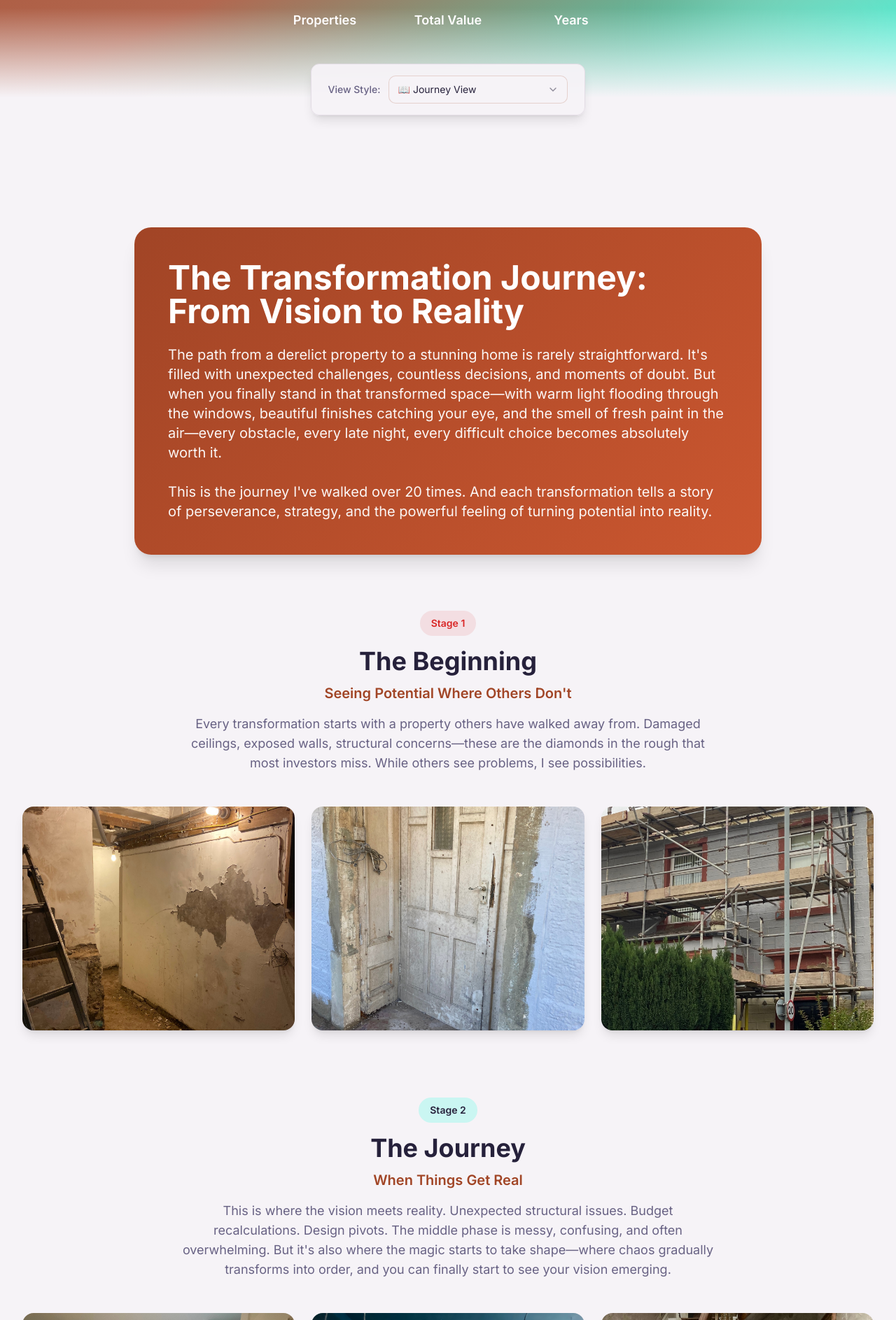
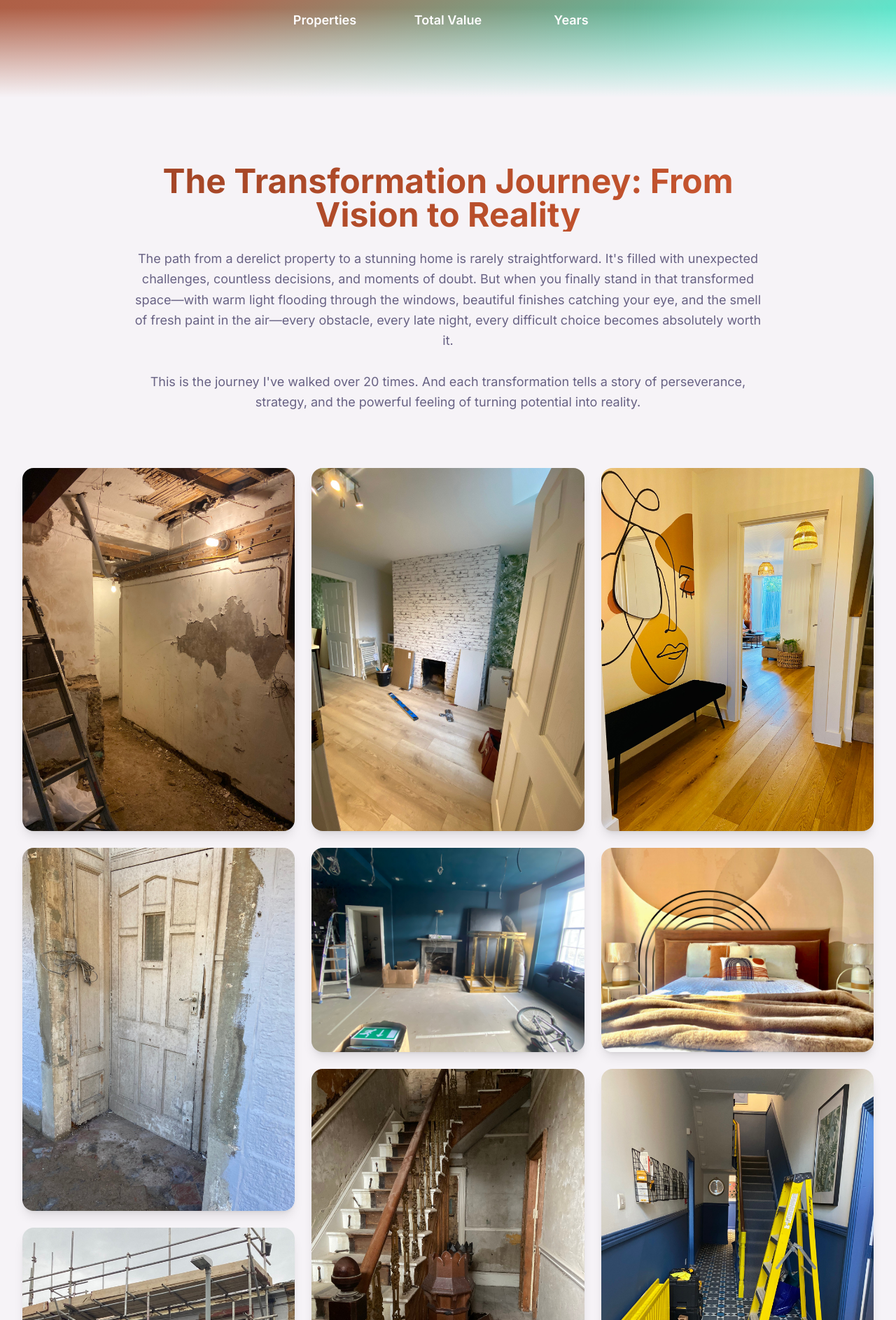
Before and after one commit to NanoKitten/property-wealth-code-13100, a React (Vite) app: page /projects in a window 1280 px wide. Shown: the part 513-2400 px from the top of the page at 70% size. Built offline with nearby package versions, Linux system fonts and the light colour scheme.

Commit message:
Lock Projects to grid view
Remove view style selector dropdown

Update: Projects page now fixed to grid layout, removing the dynamic layout selector. The TransformationStory now uses grid variant and the selector component has been removed.

```diff
--- a/src/pages/Projects.tsx
+++ b/src/pages/Projects.tsx
@@ -2,21 +2,16 @@ import Navigation from "@/components/Navigation";
 import Footer from "@/components/Footer";
 import ProjectsHeader from "@/components/ProjectsHeader";
 import PropertyCarousel from "@/components/PropertyCarousel";
-import ProjectStyleSelector, { LayoutVariant } from "@/components/projects/ProjectStyleSelector";
 import TransformationStory from "@/components/projects/TransformationStory";
-import { useState } from "react";
 
 const Projects = () => {
-  const [layout, setLayout] = useState<LayoutVariant>("journey");
-
   return (
     <div className="min-h-screen bg-background">
       <Navigation />
 
       <div className="pt-16">
         <ProjectsHeader styleVariant="gradient" />
-        <ProjectStyleSelector value={layout} onValueChange={setLayout} />
-        <TransformationStory variant={layout} />
+        <TransformationStory variant="grid" />
         <PropertyCarousel styleVariant="gradient" />
       </div>
       <Footer />
```
